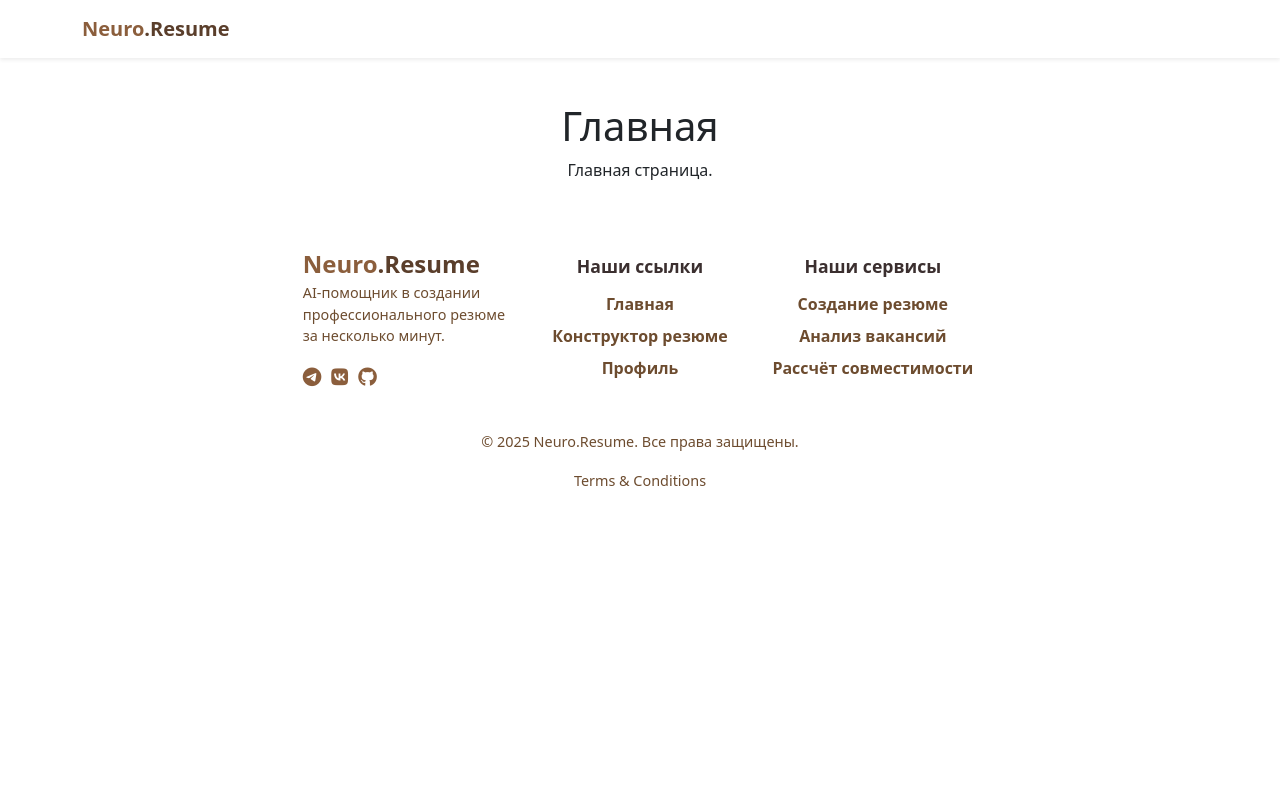
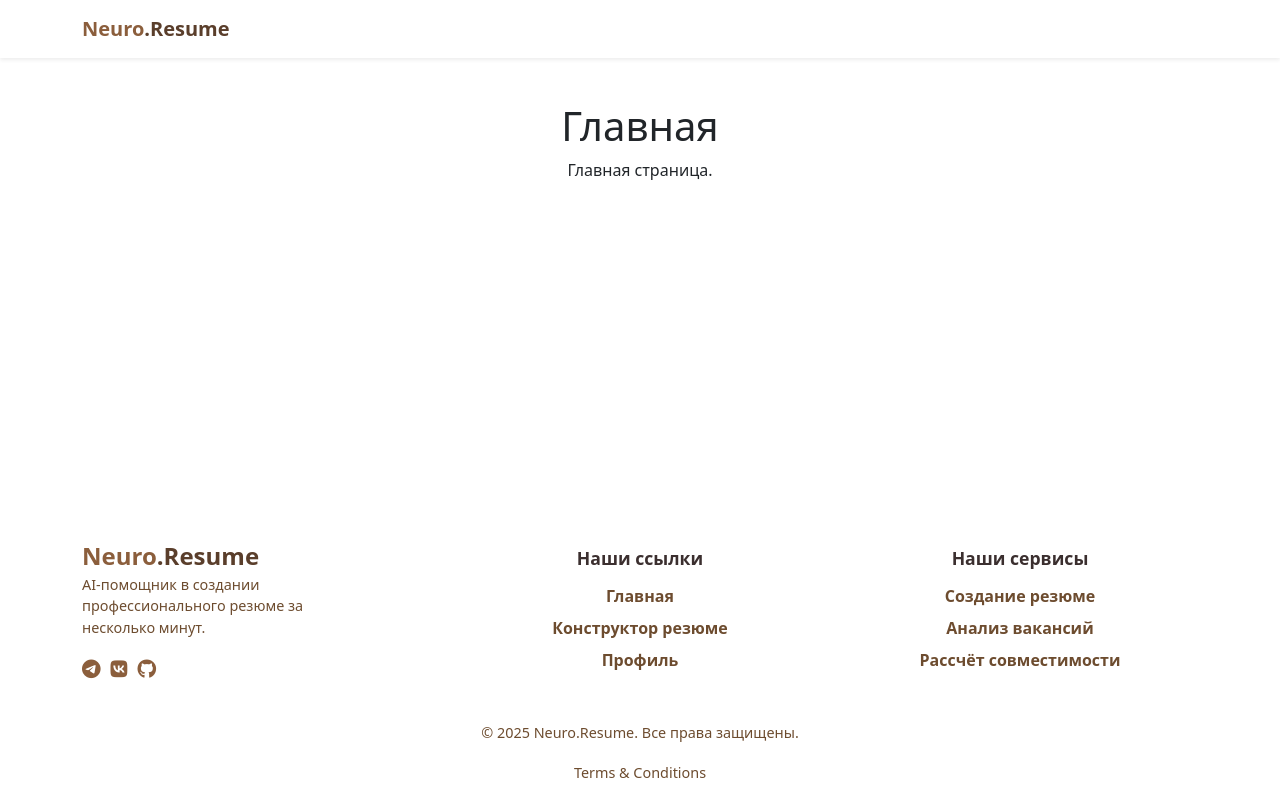
Before and after one commit to ptmff/Neuro_resume, a Vue app in the folder frontend/vue/: page / in a window 1280 px wide. Built offline with nearby package versions, Linux system fonts and the light colour scheme.

Commit message:
footer updated

```diff
--- a/frontend/vue/src/components/Footer.vue
+++ b/frontend/vue/src/components/Footer.vue
@@ -1,6 +1,6 @@
 <template>
   <footer class="footer py-5 fade-up">
-    <div class="container ">
+    <div class="container fixed-bottom">
       <div class="row align-items-center justify-content-center">
         <!-- Левая часть: Логотип и текст -->
         <div class="col-lg-4 col-md-12 text-center text-lg-start">
@@ -65,10 +65,6 @@
 height: 500px;
 background-color: #fff;
 color: #3b2f2f;
-}
-
-footer .row {
-
 }
 
 /* 🔹 Логотип */
@@ -150,7 +146,6 @@ footer .row {
 font-size: 0.9rem;
 color: #6d4c2f;
 }
-
 /* 🔹 Адаптация <991px */
 @media (max-width: 991px) {
   .footer {
```
Lines whose indentation alone changed are shown as unchanged.
